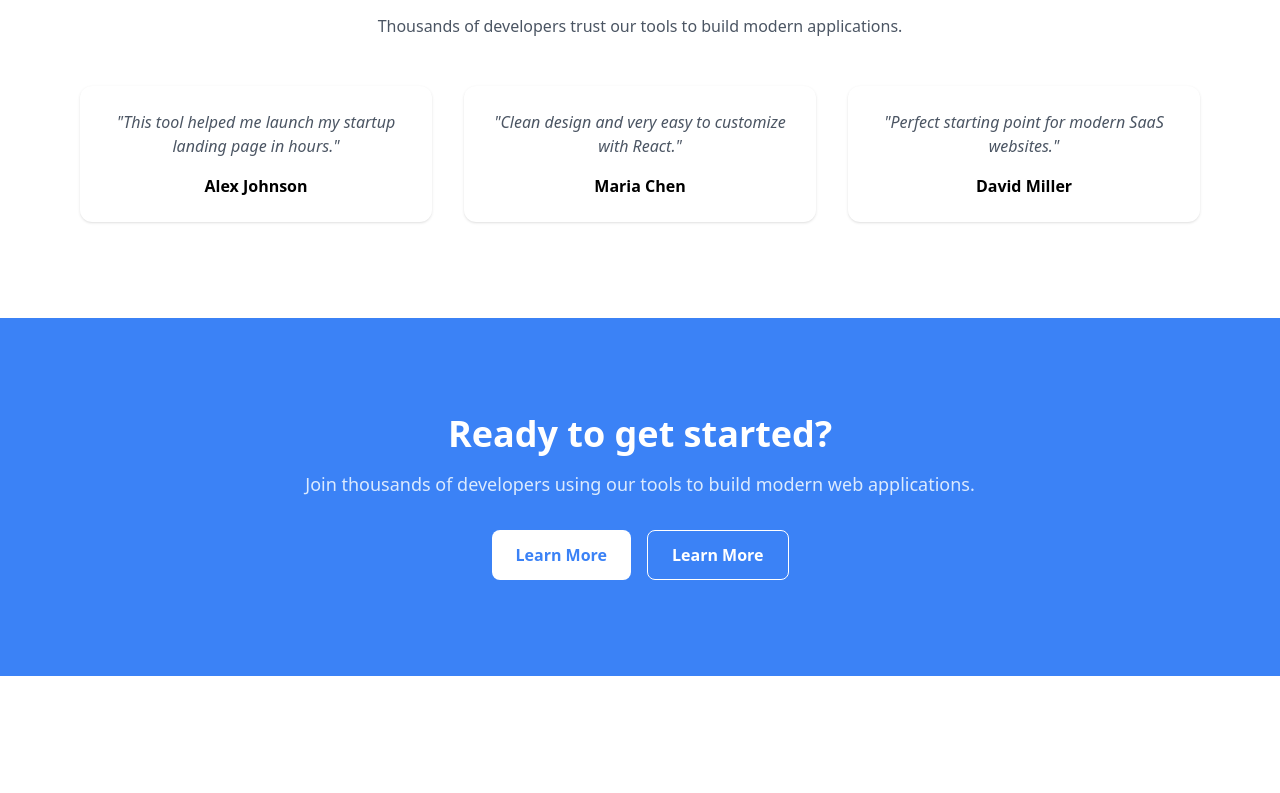
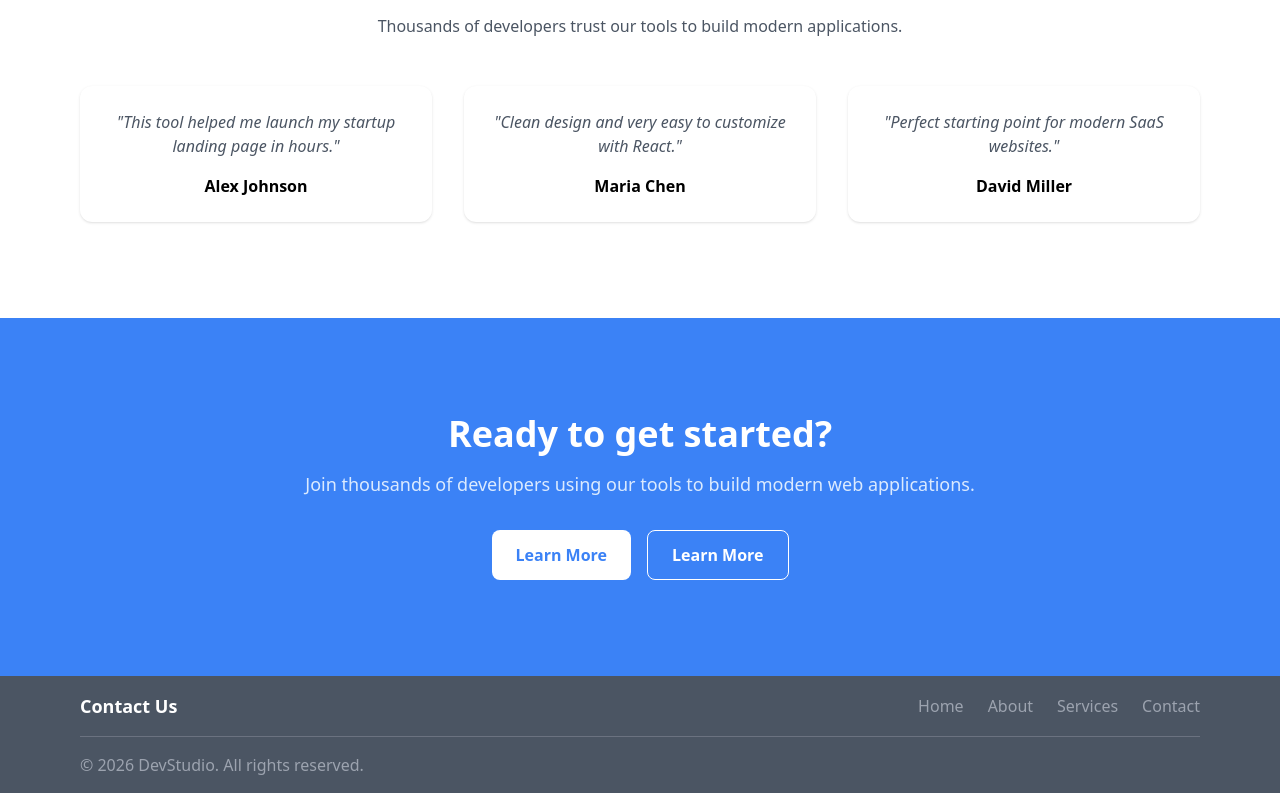
Before and after one commit to Kamil-Fr/react-landing, a React (Vite) app: page / in a window 1280 px wide. Shown: the part 1057-1850 px from the top of the page. Before the commit the page ends 1733 px from the top, so only its background shows below. Built offline with nearby package versions, Linux system fonts and the light colour scheme.

Commit message:
Add Footer

```diff
--- a/src/App.jsx
+++ b/src/App.jsx
@@ -3,6 +3,7 @@ import Hero from "./components/Hero";
 import Features from "./components/Features";
 import CTA from "./components/CTA";
 import Testimonials from "./components/Testimonials";
+import Footer from "./components/Footer";
 
 function App() {
   return (
@@ -12,6 +13,7 @@ function App() {
       <Features />
       <Testimonials />
       <CTA />
+      <Footer />
     </div>
   );
 }
--- /dev/null
+++ b/src/components/Footer.jsx
@@ -0,0 +1,22 @@
+function Footer () {
+  return (
+    <footer className="bg-gray-600 text-gray-400 py-4">
+        <div className="max-w-6xl mx-auto px-4">
+            <div className="flex flex-col md:flex-row justify-between items-center gap-6">
+                <h3 className="text-white text-lg font-semibold">Contact Us</h3>
+                <div className="flex gap-6">
+                    <a href="#" className="hover:text-white transition">Home</a>
+                    <a href="#" className="hover:text-white transition">About</a>
+                    <a href="#" className="hover:text-white transition">Services</a>
+                    <a href="#" className="hover:text-white transition">Contact</a>
+                </div>
+            </div>
+            <div className="border-t border-gray-500 mt-4 pt-4">
+                 &copy; 2026 DevStudio. All rights reserved.
+            </div>
+        </div>
+    </footer>
+  )
+}
+
+export default Footer;
```
